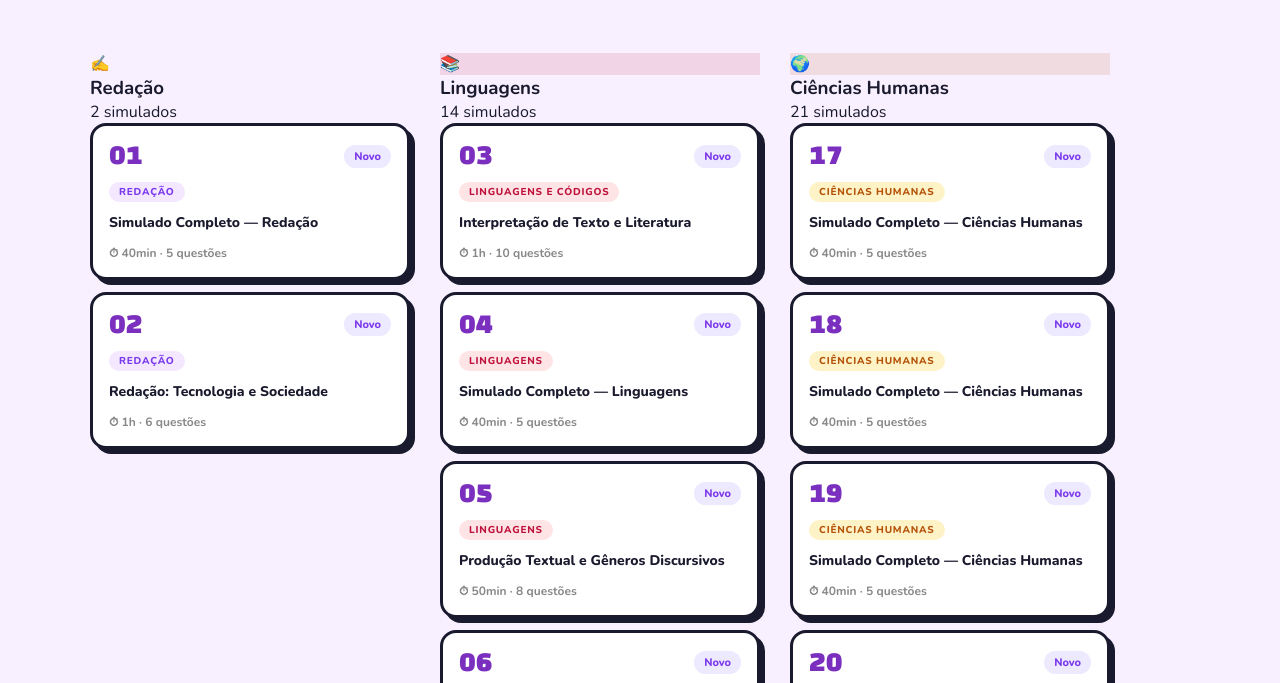
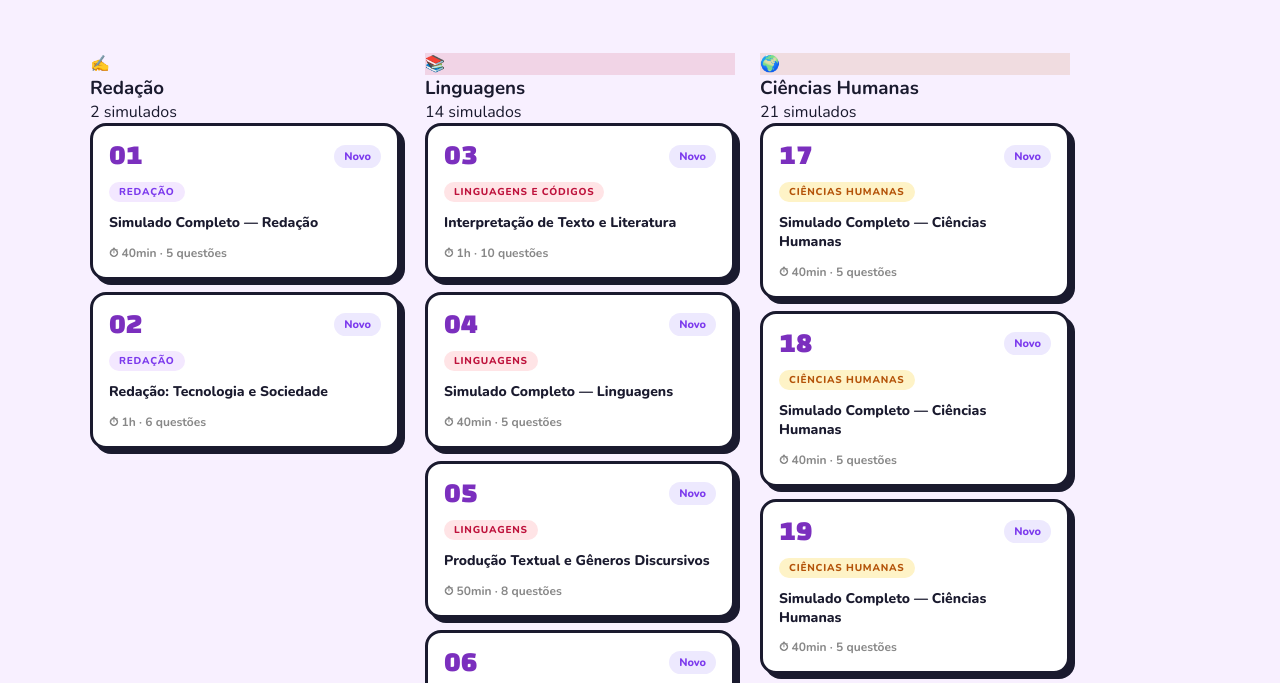
Before and after one commit to luanfernandesjiujitsu-maker/enem-na-pratica, a plain HTML site: page public/dashboard.html in a window 1280 px wide. Shown: the part 681-1364 px from the top of the page. Drawn offline with nearby package versions, Linux system fonts and the light colour scheme; a script that the page names is missing.

Commit message:
feat(dashboard): Adicionando nova folha de reda├º├úo e novo estilo

```diff
--- a/public/dashboard.html
+++ b/public/dashboard.html
@@ -151,40 +151,52 @@ img{display:block;max-width:100%;}
 .sec-title{font-family:'Black Han Sans',sans-serif;font-size:clamp(22px,3.5vw,32px);color:var(--dark);letter-spacing:.3px;}
 .sec-link{font-size:13px;font-weight:800;color:var(--purple);}
 
-/* CONFIGURAÇÃO DA ABA "TODOS" (CATEGORIAS LADO A LADO EM COLUNAS) */
+/* CONFIGURAÇÃO DA SEÇÃO DE MATÉRIA */
+.cat-section {
+  width: 100%;
+  margin-bottom: 40px;
+}
+
+/* GRID DE ITENS (PADRÃO: LADO A LADO) */
+.sim-grid {
+  display: flex !important;
+  flex-wrap: wrap;
+  gap: 20px;
+  width: 100%;
+}
+.sim-grid .sim-card {
+  flex: 0 0 calc(25% - 15px); /* 4 por linha em telas grandes */
+  min-width: 250px;
+}
+
+/* AJUSTES PARA A ABA "TODOS" (CATEGORIAS EM COLUNAS) */
 #simGrid.all-grid {
   display: flex;
   flex-wrap: wrap;
-  gap: 30px;
+  gap: 25px;
   align-items: flex-start;
-  width: 100%;
 }
 #simGrid.all-grid .cat-section {
   flex: 1 1 280px;
-  max-width: 320px;
+  max-width: 310px;
   margin-bottom: 20px;
 }
 #simGrid.all-grid .sim-grid {
-  display: flex;
+  display: flex !important;
   flex-direction: column;
+  flex-wrap: nowrap;
   gap: 12px;
 }
-#simGrid.all-grid .sim-card {
+#simGrid.all-grid .sim-grid .sim-card {
+  flex: 1 1 100%;
+  min-width: 100%;
   padding: 16px;
   border-radius: 16px;
 }
 
-/* CONFIGURAÇÃO PADRÃO (ITENS LADO A LADO EM GRID) */
-.cat-section {
-  width: 100%;
-  margin-bottom: 48px;
-}
-.sim-grid {
-  display: grid;
-  grid-template-columns: repeat(auto-fill, minmax(280px, 1fr));
-  gap: 20px;
-  width: 100%;
-}
+@media(max-width: 1200px){ .sim-grid .sim-card { flex: 0 0 calc(33.33% - 14px); } }
+@media(max-width: 900px){ .sim-grid .sim-card { flex: 0 0 calc(50% - 10px); } }
+@media(max-width: 600px){ .sim-grid .sim-card { flex: 1 1 100%; } }
 
 .sim-card {
   background: var(--bg2);
@@ -664,10 +676,12 @@ function renderSims(){
 
   var html = '';
   var globalIdx = 0;
-  var gridContainer = document.getElementById('simGrid');
-
-  if(activeTab === 'all') gridContainer.className = 'all-grid';
-  else gridContainer.className = '';
+var gridContainer = document.getElementById('simGrid');
+if(activeTab === 'all') {
+  gridContainer.className = 'all-grid';
+} else {
+  gridContainer.className = 'single-grid';
+}
 
   categories.forEach(function(cat){
     if(activeTab !== 'all' && activeTab !== cat.key) {
```
